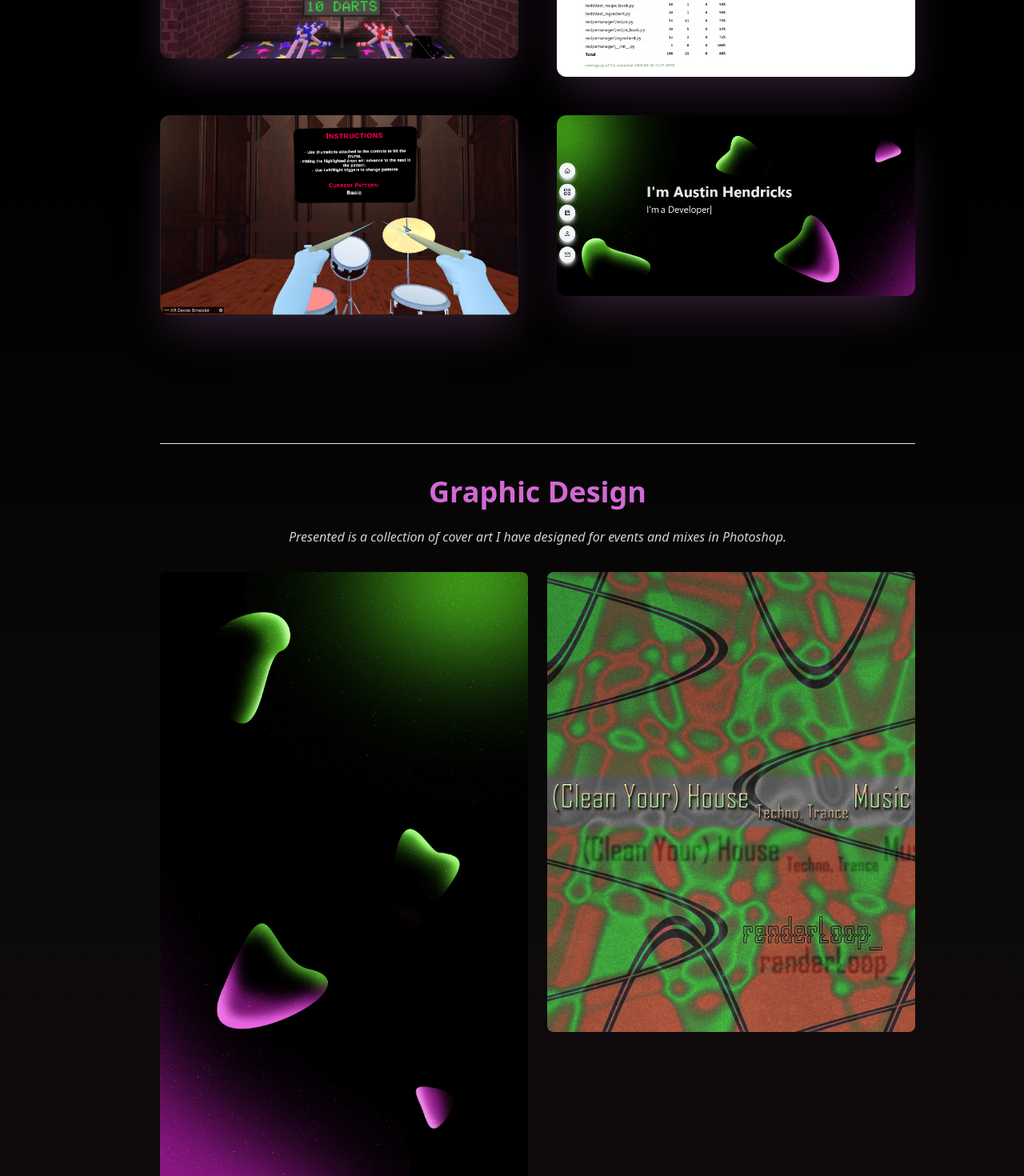
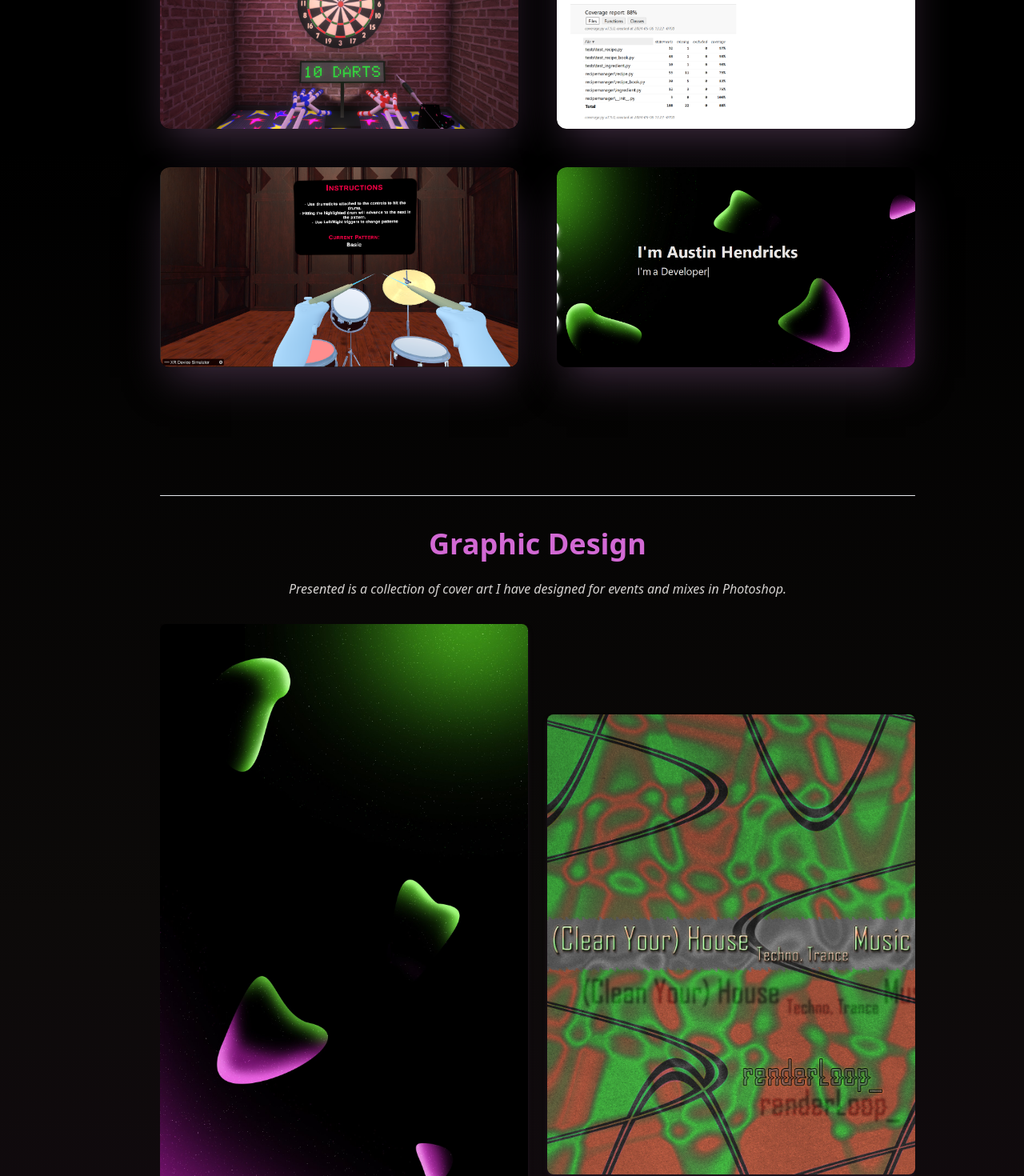
Before and after one commit to AustinMH0/personal-website, a React (Vite) app in the folder my-react-app/: page / in a window 1280 px wide. Shown: the part 2350-3820 px from the top of the page at 80% size. Built offline with nearby package versions, Linux system fonts and the light colour scheme.

Commit message:
Made all images in Projects and Graphic Design the same size

```diff
--- a/my-react-app/package.json
+++ b/my-react-app/package.json
@@ -22,7 +22,8 @@
     "react-icons": "^5.2.1",
     "react-player": "^2.16.0",
     "react-router-dom": "^6.25.1",
-    "react-type-animation": "^3.2.0"
+    "react-type-animation": "^3.2.0",
+    "swiper": "^11.1.8"
   },
   "devDependencies": {
     "@types/react": "^18.2.66",
--- a/my-react-app/src/components/GraphicDesign.jsx
+++ b/my-react-app/src/components/GraphicDesign.jsx
@@ -6,7 +6,6 @@ import SpringMix24Img from '../assets/Spring24_Mix_Cover.png'
 import Spring24SetlistImg from '../assets/Spring24_Mix_Setlist.png'
 import TillDeathImg from '../assets/TDdUT.jpg'
 
-import ReactPlayer from 'react-player'
 
 const GraphicDesign = () => {
   return (
@@ -18,31 +17,26 @@ const GraphicDesign = () => {
         <p className='text-center italic text-stone-300 pb-8 py-4'>
             Presented is a collection of cover art I have designed for events and mixes in Photoshop.
         </p>
-        <div className="grid grid-cols-1 md:grid-cols-2 gap-6">
+        <div className="relative flex-col overflow-hidden items-center justify-center grid grid-cols-1 md:grid-cols-2 gap-6">
             <div>
-                <img className="max-h-screen w-full rounded-lg" src={LavaImg} alt=""/>
+                <img className="flex-1 w-full max-h-screen object-cover rounded-lg shadow-md shadow-[#211721]" src={LavaImg} alt=""/>
             </div>
             <div>
-                <img className="h-auto max-w-full rounded-lg" src={CleanHouseImg} alt=""/>
+                <img className="flex-1 w-full h-full object-cover rounded-lg shadow-md shadow-[#211721]" src={CleanHouseImg} alt=""/>
             </div>
             <div>
-                <img className="h-auto max-w-full rounded-lg" src={FullTurboImg} alt=""/>
+                <img className="flex-1 w-full h-full object-cover rounded-lg shadow-md shadow-[#211721]" src={FullTurboImg} alt=""/>
             </div>
             <div>
-                <img className="h-auto max-w-full rounded-lg" src={TillDeathImg} alt=""/>
+                <img className="flex-1 w-full h-full object-cover rounded-lg shadow-md shadow-[#211721]" src={TillDeathImg} alt=""/>
             </div>
             <div>
-                <img className="h-auto max-w-full rounded-lg" src={SpringMix24Img} alt=""/>
+                <img className="flex-1 w-full h-full object-cover rounded-lg shadow-md shadow-[#211721]" src={SpringMix24Img} alt=""/>
             </div>
             <div>
-                <img className="h-auto max-w-full rounded-lg" src={Spring24SetlistImg} alt=""/>
+                <img className="flex-1 w-full h-full object-cover rounded-lg shadow-md shadow-[#211721]" src={Spring24SetlistImg} alt=""/>
             </div>
         </div>
-        {/* <div className='bg-black'>
-            <iframe width="100%" height="166" scrolling="no" frameBorder="no" allow="autoplay" style={{backgroundColor: "black"}}
-                src="https://w.soundcloud.com/player/?url=https%3A//soundcloud.com/render_loop&color=c531c8&show_playcount=false">
-            </iframe>
-        </div> */}
 
         <div className='pt-8 overflow-hidden'>
             <iframe width="100%" height="166" scrolling="no" frameborder="no" allow="autoplay" className='rounded-lg opacity-85'
--- a/my-react-app/src/components/ProjectDescription.jsx
+++ b/my-react-app/src/components/ProjectDescription.jsx
@@ -62,7 +62,8 @@ const data = [
 const ProjectDescription = () => {
   return (
     <div id='projectdescription' className='max-w-[1040px] m-auto md:pl-20 p-4 py-16 rounded-xl'>
-        <h1 className='text-4xl font-bold text-center text-[#c531c8]'>Projects</h1>
+        <hr className="h-px my-8 bg-stone-200 border-1 rounded-lg dark:bg-stone-700"></hr>
+        <h1 className='text-4xl font-bold text-center text-[#c75bc9]'>Projects</h1>
         {data.map((item, idx) => (
             <ProjectItemDescription
             key={idx}
--- a/my-react-app/src/components/ProjectItem.jsx
+++ b/my-react-app/src/components/ProjectItem.jsx
@@ -4,8 +4,8 @@ import { DiGithubFull } from "react-icons/di";
 
 const ProjectItem = ({img, title, stack, link}) => {
   return (
-    <div className='relative flex items-center justify-center h-fit w-full shadow-2xl shadow-[#352137] rounded-xl group hover:bg-gradient-to-r from-[#8d3453] via-[#83348d] to-[#34368d] gradient element-to-rotate'>
-        <img src={img} alt={title} className=' rounded-xl group-hover:opacity-10'/>
+    <div className='relative flex flex-col overflow-hidden items-center justify-center shadow-2xl shadow-[#3e2b3f] rounded-xl group hover:bg-gradient-to-r from-[#8d3481] via-[#83348d] to-[#34368d] gradient element-to-rotate'>
+        <img src={img} alt={title} className='flex-1 w-full h-full object-cover rounded-xl group-hover:opacity-10'/>
         <div className='hidden group-hover:block absolute top-[50%] left-[50%] translate-x-[-50%] translate-y-[-50%]'>
             <h3 className='text-2xl font-bold text-white tracking-wider text-center'>
                 {title}
```
Also changed, not shown: my-react-app/src/index.css (line endings or trailing spaces), 1 other file (tests, documents, lock files or other folders).
